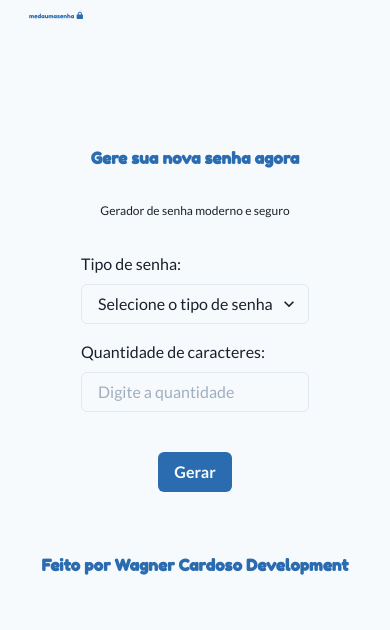
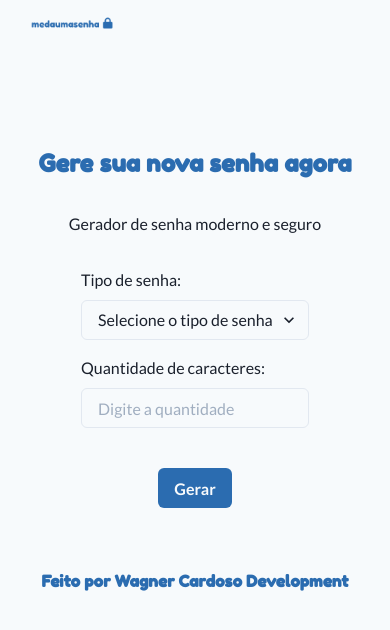
Before and after one commit to wcardosos/medaumasenha, a Next.js app: page / in a window 390 px wide. Shown: the top 630 px of the page. Built offline with nearby package versions, Linux system fonts and the light colour scheme.

Commit message:
fix(pages/index) Fix mobile styles

```diff
--- a/src/components/Header.tsx
+++ b/src/components/Header.tsx
@@ -14,7 +14,7 @@ export default function Header() {
       <Image
         src="/brand/logo.png"
         alt="Logo medaumasenha"
-        maxH={['8', '16']}
+        maxH={['12', '16']}
       />
     </Box>
   );
--- a/src/pages/index.tsx
+++ b/src/pages/index.tsx
@@ -71,9 +71,9 @@ export default function Home() {
         <title>medaumasenha - Gerador de senhas</title>
       </Head>
       <Header />
-      <Center fontSize={[12, 16]}>
+      <Center>
         <VStack w={['100%', 560]} py="16" spacing="8">
-          <Heading color="blue.600" fontSize={[16, 32]}>Gere sua nova senha agora</Heading>
+          <Heading color="blue.600" fontSize="2xl">Gere sua nova senha agora</Heading>
           <Text>Gerador de senha moderno e seguro</Text>
 
           <Form onSubmit={generatePassword} />
```
